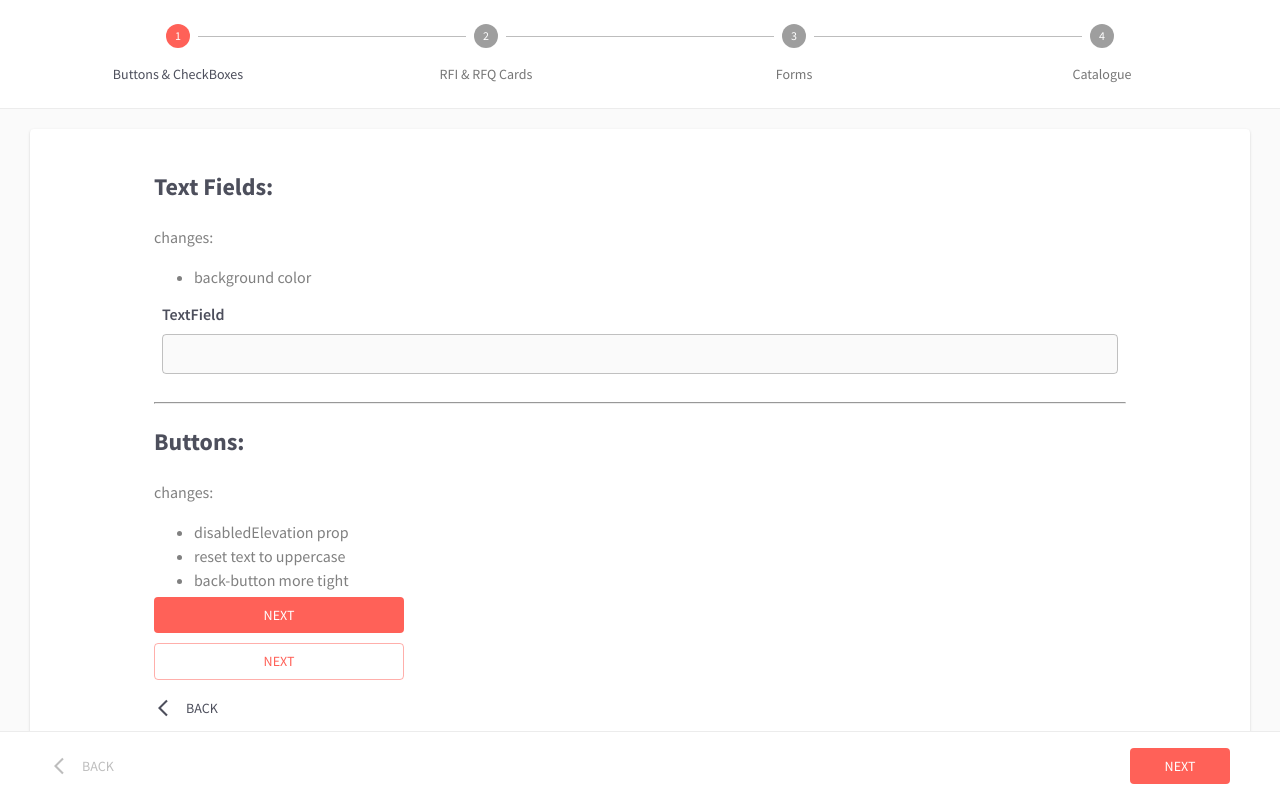
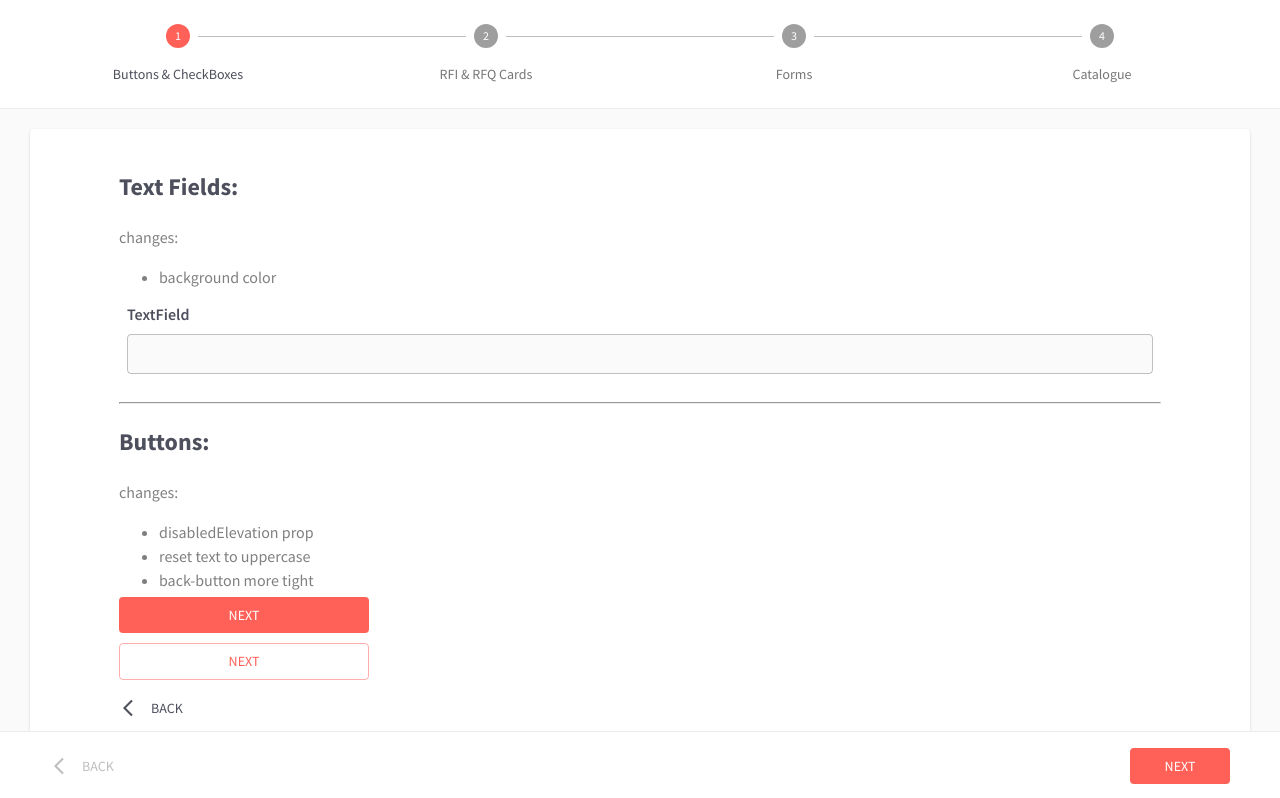
Before and after one commit to alexcurimjee/abana_components, a React (Create React App) app: page / in a window 1280 px wide. Shown: the top 798 px of the page. Built offline with nearby package versions, Linux system fonts and the light colour scheme.

Commit message:
better margins

```diff
--- a/src/ButtonsAndCheckPage.js
+++ b/src/ButtonsAndCheckPage.js
@@ -17,7 +17,7 @@ const useStyles = makeStyles(theme => ({
       margin: 0
     },
     [theme.breakpoints.up("sm")]: {
-      margin: "0 100px"
+      margin: "0 65px"
     }
   },
   disp: {
```
